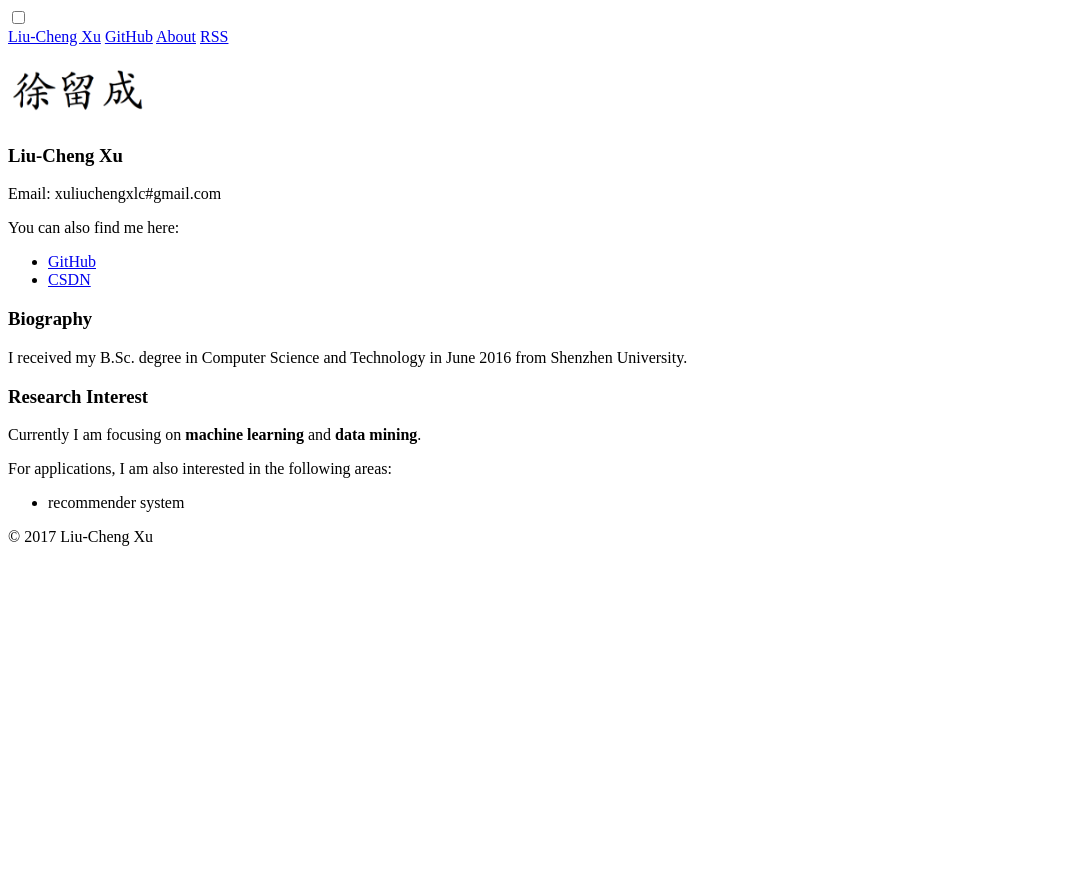
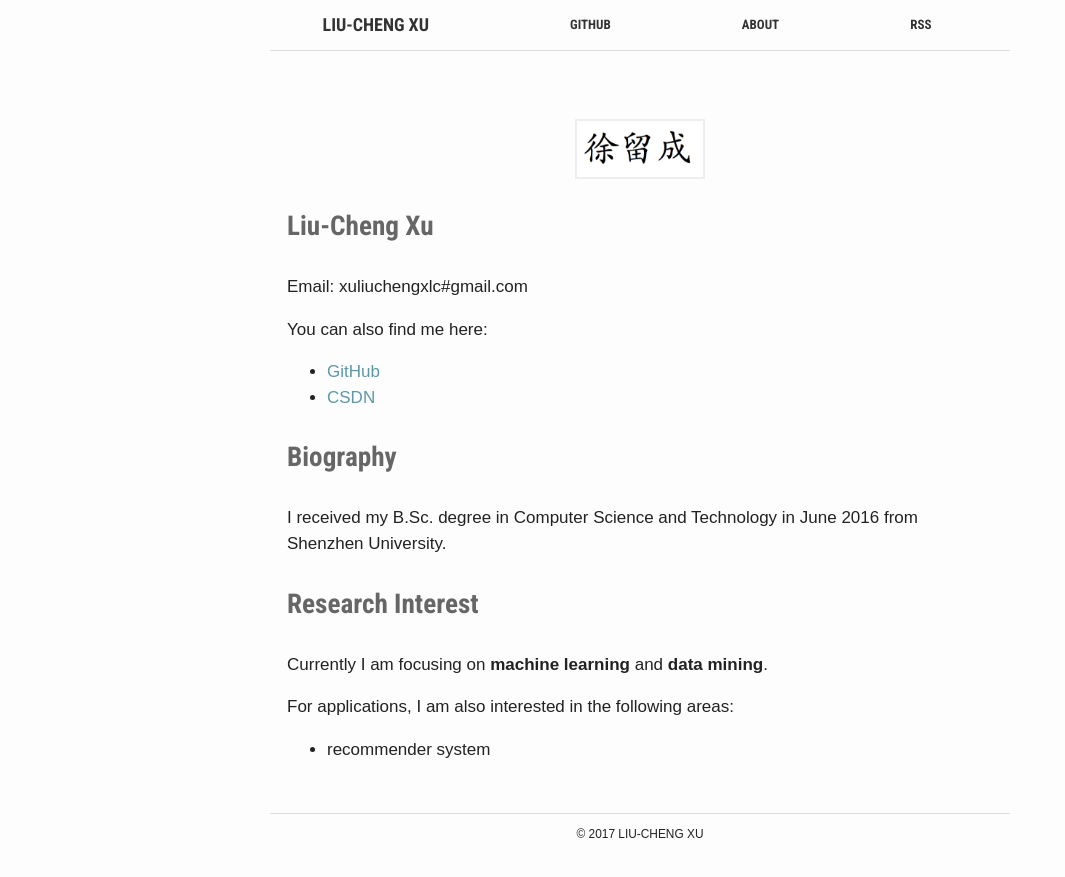
Before and after one commit to liuchengxu/blog-cn, a Jekyll site: the page built from about.md, in a window 1280 px wide. Shown: the top 877 px of the page, without its empty margins (0-1065 px from the left). Built offline with Jekyll 4.4.1, drawn with Linux system fonts in a browser that asks for light colours.

Commit message:
Path issue

```diff
--- a/CNAME
+++ /dev/null
@@ -1 +0,0 @@
-www.liuchengxu.org
--- a/_config.yml
+++ b/_config.yml
@@ -10,9 +10,9 @@ title: Liu-Cheng Xu
 email: xuliuchengxlc@gmail.com
 description: > # this means to ignore newlines until "baseurl:"
     The world is indeed a stage and we are merely players.
-baseurl: /blog-cn # the subpath of your site, e.g. /blog
+baseurl:  # the subpath of your site, e.g. /blog
 lang: "en"
-url: "liuchengxu.github.io" # the base hostname & protocol for your site
+url:  # the base hostname & protocol for your site
 twitter_username:
 github_username:  liuchengxu
 disqus_username:
```
